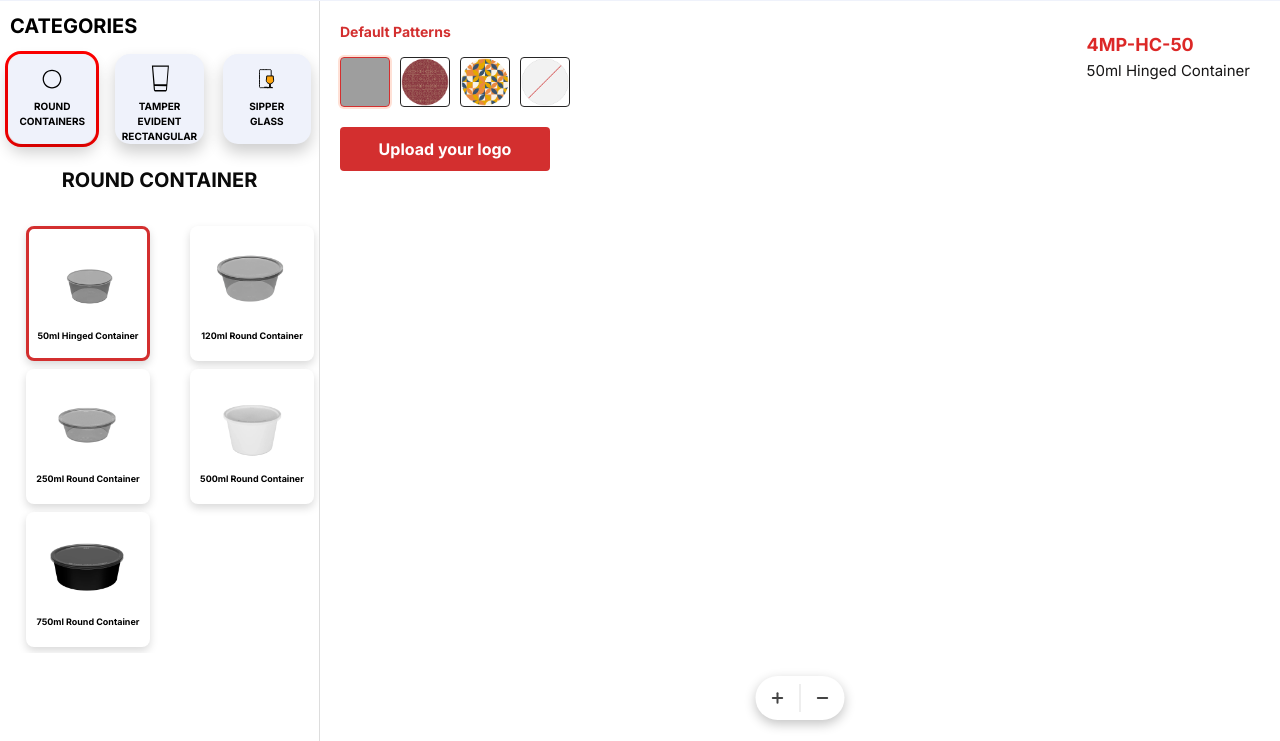
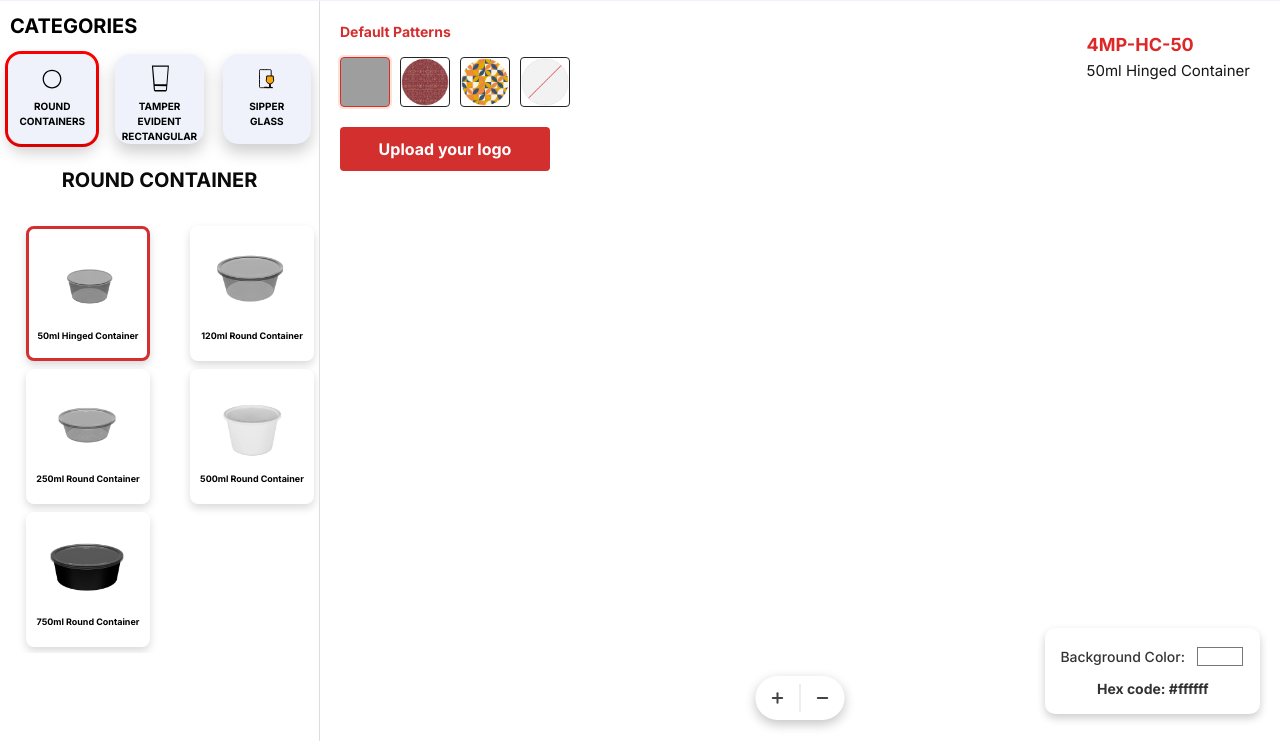
Before and after one commit to FistoAR/4m_packs_, a plain HTML site: page index.html in a window 1280 px wide. Shown: the part 66-807 px from the top of the page. Drawn offline with nearby package versions, Linux system fonts and the light colour scheme; grey boxes are pictures that could not be loaded; files whose address does not match are found by name.

Commit message:
update final

```diff
--- a/index.html
+++ b/index.html
@@ -134,6 +134,16 @@
 
     </div>
 
+    <div id="colorBox">
+  <label for="colorInput">
+    <span>Background Color:</span>
+    <input type="color" id="colorInput" value="#ffffff"/>
+  </label>
+  <div id="hexCode">Hex code: #ffffff</div>
+</div>
+
+
+
 
 
     <script src="https://cdnjs.cloudflare.com/ajax/libs/html2canvas/1.4.1/html2canvas.min.js"></script>
--- a/main.css
+++ b/main.css
@@ -328,7 +328,8 @@ body {
     cursor: pointer;
 
     /* Sizing and Spacing */
-    padding: 10px 14px; /* Adjust padding for desired size */
+    padding: 10px 14px;
+    /* Adjust padding for desired size */
     height: 44px;
     width: 44px;
 
@@ -349,6 +350,7 @@ body {
     border-top-left-radius: 30px;
     border-bottom-left-radius: 30px;
 }
+
 .zoom-out {
     border-top-right-radius: 30px;
     border-bottom-right-radius: 30px;
@@ -357,14 +359,18 @@ body {
 /* Separator Line */
 .separator {
     width: 1px;
-    background-color: #ddd; /* Light gray line */
-    margin: 8px 0; /* Vertical spacing to keep it shorter than the button height */
+    background-color: #ddd;
+    /* Light gray line */
+    margin: 8px 0;
+    /* Vertical spacing to keep it shorter than the button height */
 }
 
 /* Interaction States (Hover) */
 .zoom-button:hover {
-    background-color: #f0f0f0; /* Subtle light gray on hover */
-    color: #000; /* Slightly darker icon color on hover */
+    background-color: #f0f0f0;
+    /* Subtle light gray on hover */
+    color: #000;
+    /* Slightly darker icon color on hover */
 }
 
 
@@ -574,7 +580,58 @@ body {
 }
 
 @keyframes gradientShift {
-            0% { background-position: 0% 50%; }
-            50% { background-position: 100% 50%; }
-            100% { background-position: 0% 50%; }
+    0% {
+        background-position: 0% 50%;
     }
+
+    50% {
+        background-position: 100% 50%;
+    }
+
+    100% {
+        background-position: 0% 50%;
+    }
+}
+
+/* background color change code */
+#colorBox {
+    position: fixed;
+    bottom: 20px;
+    right: 20px;
+    background-color: #ffffff;
+    padding: 15px;
+    border-radius: 10px;
+    box-shadow: 0 4px 8px rgba(0, 0, 0, 0.2);
+    display: flex;
+    flex-direction: column;
+    align-items: center;
+    min-width: 150px;
+    font-family: Arial, sans-serif;
+}
+
+#colorBox label {
+  display: flex;
+  align-items: center;
+  gap: 10px;
+  margin-bottom: 8px;
+}
+
+#colorBox span {
+  font-size: 14px;
+  font-weight: 500;
+  color: #333;
+}
+
+.colorpick-eyedropper-input-trigger {
+    display: none;
+}
+
+#colorInput {
+    cursor: pointer;
+}
+
+#hexCode {
+    font-size: 14px;
+    font-weight: bold;
+    color: #333;
+}
--- a/main.js
+++ b/main.js
@@ -1079,13 +1079,12 @@ uploadButton.addEventListener("click", () => {
 
 function changeToLogoModel() {
   const modelViewer = document.querySelector("model-viewer");
-   const currentSrc = modelViewer.src;
+  const currentSrc = modelViewer.src;
 
   if (!currentSrc.includes("without_logo")) return;
 
   // Use regex to insert '/without_logo' before 'round/' or 'rectangle/'
- const originalSrc = currentSrc.replace(/(glb\/)without_logo\//, "$1");
-
+  const originalSrc = currentSrc.replace(/(glb\/)without_logo\//, "$1");
 
   console.log("New src:", originalSrc);
 
@@ -1183,3 +1182,14 @@ async function applyLogo(logoImage) {
 
   modelViewer.requestUpdate();
 }
+
+// background colour update code:
+const colorInput = document.getElementById("colorInput");
+const colorBox = document.querySelector(".model-viewer");
+const hexCodeDisplay = document.getElementById("hexCode");
+
+colorInput.addEventListener("input", () => {
+  const selectedColor = colorInput.value;
+  colorBox.style.backgroundColor = selectedColor;
+  hexCodeDisplay.textContent = `Hex code: ${selectedColor}`;
+});
```
Lines whose indentation alone changed are shown as unchanged.
